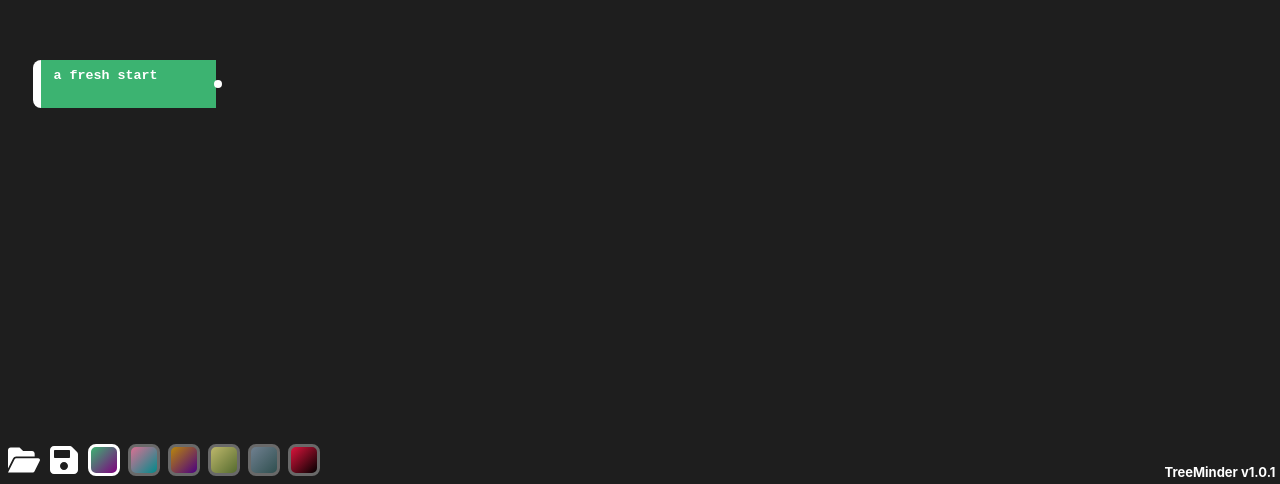
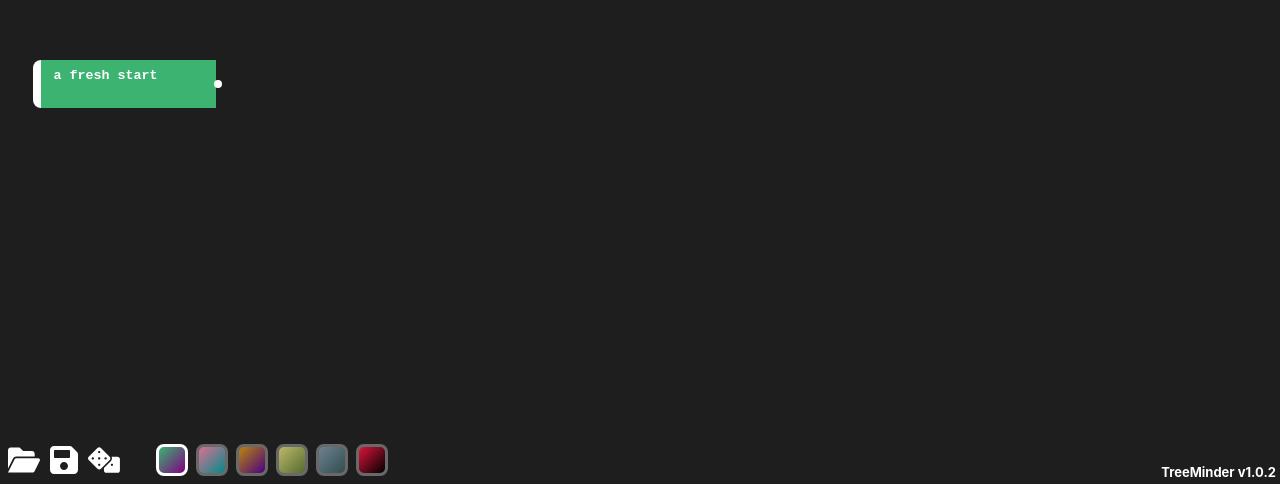
Before and after one commit to informationretrievalunit/treeminder, a React (Create React App) app: page / in a window 1280 px wide. Shown: the part 316-800 px from the top of the page. Built offline with nearby package versions, Linux system fonts and the light colour scheme.

Commit message:
Add files via upload

```diff
--- a/package.json
+++ b/package.json
@@ -1,6 +1,6 @@
 {
   "name": "treeminder",
-  "version": "1.0.1",
+  "version": "1.0.2",
   "private": true,
   "dependencies": {
     "@testing-library/jest-dom": "^5.16.4",
--- a/src/App.js
+++ b/src/App.js
@@ -60,7 +60,13 @@ function App() {
       }
       return "unknown"
     }
-    if (url.match(/\.(jpeg|jpg|gif|png|webp|bmp|svg)$/) !== null) {
+    if (url.match(/format=(jpeg|jpg|gif|png|webp|bmp|svg)/) !== null) {
+      return "image"
+    } else if (url.match(/format=(mp4|webm|mov|ogg)/) !== null) {
+      return "video"
+    } else if (url.match(/format=(wav|wave|mp3|aac)/) !== null) {
+      return "audio"
+    } else if (url.match(/\.(jpeg|jpg|gif|png|webp|bmp|svg)$/) !== null) {
       return "image"
     } else if (url.match(/\.(mp4|webm|mov|ogg)$/) !== null) {
       return "video"
@@ -74,7 +80,7 @@ function App() {
       return "video"
     } else if (url.match(/\.(wav|wave|mp3|aac)/) !== null) {
       return "audio"
-    } else if (url.match(/(youtube.com\/watch)/)) {
+    } else if (url.match(/(youtube.com\/watch)/) !== null) {
       const partsOne = url.split('v=')
       if (partsOne.length > 1) {
         const partsTwo = partsOne[1].split('&')
@@ -84,12 +90,14 @@ function App() {
           return "https://www.youtube.com/embed/"+partsOne[1]
         }
       }
-    } else if (url.match(/(youtu.be\/)/)) {
+    } else if (url.match(/(youtu.be\/)/) !== null) {
       const partsOne = url.split('youtu.be/')
       if (partsOne.length > 1) {
         return "https://www.youtube.com/embed/"+partsOne[1]
       }
-    } else if (url.match(/(images.unsplash.com\/photo)/)) {
+    } else if (url.match(/(dailymotion.com\/video)/) !== null) {
+      return url.replace(".com/video/", ".com/embed/video/")
+    } else if (url.match(/(images.unsplash.com\/photo)/) !== null) {
       return "image"
     }
     return "unknown"
@@ -181,6 +189,25 @@ function App() {
   const resetTree = () => {
     setData({1:{links:[], enabled:true, content:"a fresh start"}})
     setSelected(0)
+  }
+
+  const dice = () => {
+    const tips = []
+    Object.keys(data).forEach((key) => {
+      const stringified = key + ""
+      let broken = false
+      for (let index = 1; index <= 8; index++) {
+        if (parseInt(stringified + index) in data) {
+          broken = true
+          break
+        }
+      }
+      if (!broken) {
+        tips.push(key)
+      }
+    })
+    const randomTip = tips[Math.floor(Math.random() * tips.length)]
+    enable(randomTip)
   }
 
   const insertNode = (toKey) => {
@@ -505,13 +532,14 @@ function App() {
       <div style={{zIndex:9, transformOrigin:"left bottom", transform:"scale("+100/zoom+")", position:"fixed", left:"0", bottom:"0", display:"flex", flexDirection:"row", justifyContent:"flex-start", alignItems:"center", margin:"4px 0px 4px 0px", padding:"0px 4px", borderRadius:"0px", minWidth:"120px"}}>
         <svg style={{zIndex:9, cursor:"pointer", margin:"4px"}} fill="white" width="32px" height="32px" xmlns="http://www.w3.org/2000/svg" viewBox="0 0 576 512" onClick={() => {open()}}><path d="M147.8 192H480V144C480 117.5 458.5 96 432 96h-160l-64-64h-160C21.49 32 0 53.49 0 80v328.4l90.54-181.1C101.4 205.6 123.4 192 147.8 192zM543.1 224H147.8C135.7 224 124.6 230.8 119.2 241.7L0 480h447.1c12.12 0 23.2-6.852 28.62-17.69l96-192C583.2 249 567.7 224 543.1 224z"/></svg>
         <svg style={{zIndex:9, cursor:"pointer", margin:"4px"}}  fill="white" width="32px" height="32px" xmlns="http://www.w3.org/2000/svg" viewBox="0 0 448 512" onClick={() => {save()}}><path d="M433.1 129.1l-83.9-83.9C342.3 38.32 327.1 32 316.1 32H64C28.65 32 0 60.65 0 96v320c0 35.35 28.65 64 64 64h320c35.35 0 64-28.65 64-64V163.9C448 152.9 441.7 137.7 433.1 129.1zM224 416c-35.34 0-64-28.66-64-64s28.66-64 64-64s64 28.66 64 64S259.3 416 224 416zM320 208C320 216.8 312.8 224 304 224h-224C71.16 224 64 216.8 64 208v-96C64 103.2 71.16 96 80 96h224C312.8 96 320 103.2 320 112V208z"/></svg>
+        <svg style={{zIndex:9, cursor:"pointer", margin:"4px", marginRight:"32px"}}  fill="white" width="32px" height="32px" xmlns="http://www.w3.org/2000/svg" viewBox="0 0 640 512" onClick={() => {dice()}}><path d="M447.1 224c0-12.56-4.781-25.13-14.35-34.76l-174.9-174.9C249.1 4.786 236.5 0 223.1 0C211.4 0 198.9 4.786 189.2 14.35L14.35 189.2C4.783 198.9-.0011 211.4-.0011 223.1c0 12.56 4.785 25.17 14.35 34.8l174.9 174.9c9.625 9.562 22.19 14.35 34.75 14.35s25.13-4.783 34.75-14.35l174.9-174.9C443.2 249.1 447.1 236.6 447.1 224zM96 248c-13.25 0-23.1-10.75-23.1-23.1s10.75-23.1 23.1-23.1S120 210.8 120 224S109.3 248 96 248zM224 376c-13.25 0-23.1-10.75-23.1-23.1s10.75-23.1 23.1-23.1s23.1 10.75 23.1 23.1S237.3 376 224 376zM224 248c-13.25 0-23.1-10.75-23.1-23.1s10.75-23.1 23.1-23.1S248 210.8 248 224S237.3 248 224 248zM224 120c-13.25 0-23.1-10.75-23.1-23.1s10.75-23.1 23.1-23.1s23.1 10.75 23.1 23.1S237.3 120 224 120zM352 248c-13.25 0-23.1-10.75-23.1-23.1s10.75-23.1 23.1-23.1s23.1 10.75 23.1 23.1S365.3 248 352 248zM591.1 192l-118.7 0c4.418 10.27 6.604 21.25 6.604 32.23c0 20.7-7.865 41.38-23.63 57.14l-136.2 136.2v46.37C320 490.5 341.5 512 368 512h223.1c26.5 0 47.1-21.5 47.1-47.1V240C639.1 213.5 618.5 192 591.1 192zM479.1 376c-13.25 0-23.1-10.75-23.1-23.1s10.75-23.1 23.1-23.1s23.1 10.75 23.1 23.1S493.2 376 479.1 376z"/></svg>
         {colors.map((value, index) => {
           return (
             <div key={index} style={{zIndex:9, cursor:"pointer", minWidth:"32px", minHeight:"32px", maxWidth:"32px", maxHeight:"32px", margin:"4px", backgroundImage:"linear-gradient(135deg,"+value[0]+","+value[1]+")", borderRadius:"8px", border:index===currentColor?"3px solid white":"3px solid dimgray"}} onClick={() => {setCurrentColor(parseInt(index))}}></div>
           )
         })}
       </div>
-      <div style={{zIndex:9, transformOrigin:"right bottom", transform:"scale("+100/zoom+")", position:"fixed", right:"0", bottom:"0", display:"flex", flexDirection:"row", justifyContent:"space-evenly", alignItems:"center", margin:"4px 0px 4px 0px", padding:"0px 4px", borderRadius:"0px", minWidth:"120px", fontSize:"small"}}>TreeMinder v1.0.1</div>
+      <div style={{zIndex:9, transformOrigin:"right bottom", transform:"scale("+100/zoom+")", position:"fixed", right:"0", bottom:"0", display:"flex", flexDirection:"row", justifyContent:"space-evenly", alignItems:"center", margin:"4px 0px 4px 0px", padding:"0px 4px", borderRadius:"0px", minWidth:"120px", fontSize:"small"}}>TreeMinder v1.0.2</div>
     </div>
   )
 }
```
Also changed, not shown: 5 other files (tests, documents, lock files or other folders).
